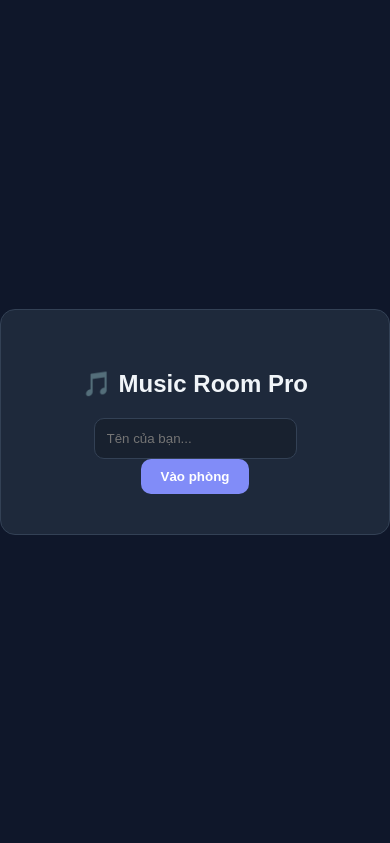
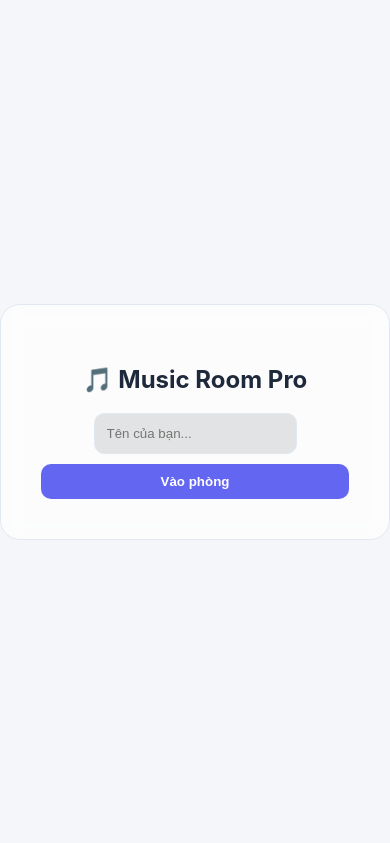
Before and after one commit to leagueoflengend/listenwmebro, a website: page index.html in a window 390 px wide. Shown: the top 843 px of the page. Drawn offline with nearby package versions, Linux system fonts and the light colour scheme; no server answers.

Commit message:
Update index.html

```diff
--- a/index.html
+++ b/index.html
@@ -7,71 +7,78 @@
     <script src="/socket.io/socket.io.js"></script>
     <style>
         :root {
+            --bg-body: #f4f6f9; --bg-container: rgba(255, 255, 255, 0.7);
+            --text-main: #1e293b; --text-sub: #64748b; --border-color: #e2e8f0;
+            --accent-color: #6366f1; --bg-msg-me: #6366f1; --bg-msg-other: #f1f5f9;
+            --glass-blur: blur(15px); --shadow: 0 10px 40px rgba(0,0,0,0.1);
+        }
+        body.dark-theme {
             --bg-body: #0f172a; --bg-container: rgba(30, 41, 59, 0.6);
             --text-main: #f1f5f9; --text-sub: #94a3b8; --border-color: #334155;
             --accent-color: #818cf8; --bg-msg-me: #818cf8; --bg-msg-other: #1e293b;
-            --glass-blur: blur(15px);
         }
         * { box-sizing: border-box; outline: none; }
         body {
-            margin: 0; padding: 20px; font-family: sans-serif;
+            margin: 0; padding: 20px; font-family: 'Inter', sans-serif;
             background: var(--bg-body); color: var(--text-main);
-            display: flex; flex-direction: column; align-items: center; min-height: 100vh;
+            transition: 0.3s; display: flex; flex-direction: column; align-items: center; min-height: 100vh;
         }
         .container {
             width: 100%; max-width: 1100px; background: var(--bg-container);
             backdrop-filter: var(--glass-blur); -webkit-backdrop-filter: var(--glass-blur);
             padding: 25px; border-radius: 20px; border: 1px solid var(--border-color);
-            display: grid; grid-template-columns: 1fr 320px; gap: 20px; box-shadow: 0 10px 40px rgba(0,0,0,0.3);
+            display: grid; grid-template-columns: 1fr 320px; gap: 20px; box-shadow: var(--shadow); position: relative;
         }
         @media (max-width: 850px) { .container { grid-template-columns: 1fr; } }
-        .player-container { aspect-ratio: 16/9; background: #000; border-radius: 12px; overflow: hidden; border: 2px solid var(--border-color); }
+        .theme-switch { position: absolute; top: 20px; right: 20px; cursor: pointer; color: var(--accent-color); font-size: 1.4em; z-index: 10; }
+        .player-container { aspect-ratio: 16/9; width: 100%; background: #000; border-radius: 12px; overflow: hidden; border: 2px solid var(--border-color); }
         #player { width: 100%; height: 100%; }
         .online-info { font-size: 0.85em; margin-bottom: 10px; color: #10b981; }
-        .search-area { position: relative; }
         .search-bar { display: flex; gap: 10px; margin: 15px 0; }
-        input { flex: 1; padding: 12px; border-radius: 10px; border: 1px solid var(--border-color); background: rgba(0,0,0,0.2); color: #fff; }
+        input { flex: 1; padding: 12px; border-radius: 10px; border: 1px solid var(--border-color); background: rgba(0,0,0,0.1); color: inherit; }
         button { padding: 10px 20px; border: none; border-radius: 10px; background: var(--accent-color); color: #fff; cursor: pointer; font-weight: bold; }
-        .results-box { position: absolute; width: 100%; background: #1e293b; border-radius: 10px; z-index: 100; display: none; max-height: 300px; overflow-y: auto; top: 100%; border: 1px solid var(--border-color); }
+        .results-box { position: absolute; width: 100%; background: var(--bg-container); backdrop-filter: blur(20px); border-radius: 10px; z-index: 100; display: none; max-height: 300px; overflow-y: auto; top: 100%; border: 1px solid var(--border-color); }
         .results-box.active { display: block; }
-        .result-item { display: flex; gap: 10px; padding: 10px; cursor: pointer; border-bottom: 1px solid #334155; }
-        .result-item:hover { background: #2d3748; }
-        .result-item img { width: 70px; border-radius: 4px; }
-        .queue-box, .chat-area { background: rgba(0,0,0,0.2); border-radius: 12px; border: 1px solid var(--border-color); }
+        .result-item { display: flex; gap: 10px; padding: 10px; border-bottom: 1px solid var(--border-color); cursor: pointer; }
+        .queue-box, .chat-area { background: rgba(0,0,0,0.1); border-radius: 12px; border: 1px solid var(--border-color); }
         .queue-box { height: 200px; overflow-y: auto; padding: 10px; margin-bottom: 15px; }
         .chat-area { height: 380px; display: flex; flex-direction: column; overflow: hidden; }
         #chatMsgs { flex: 1; overflow-y: auto; padding: 10px; display: flex; flex-direction: column; gap: 8px; }
-        .msg { max-width: 85%; padding: 8px 12px; border-radius: 10px; font-size: 0.9em; position: relative; }
+        .msg { max-width: 85%; padding: 8px 12px; border-radius: 12px; font-size: 0.9em; position: relative; }
         .msg-time { font-size: 0.7em; opacity: 0.5; margin-left: 8px; }
-        .msg.me { align-self: flex-end; background: var(--bg-msg-me); }
+        .msg.me { align-self: flex-end; background: var(--bg-msg-me); color: white; }
         .msg.other { align-self: flex-start; background: var(--bg-msg-other); }
-        #join { position: fixed; inset: 0; background: #0f172a; z-index: 1000; display: flex; justify-content: center; align-items: center; }
+        #join { position: fixed; inset: 0; background: var(--bg-body); z-index: 1000; display: flex; justify-content: center; align-items: center; }
+        /* Style cho nút trong hàng đợi */
+        .q-btn { background: none; border: none; padding: 5px; cursor: pointer; color: var(--text-sub); transition: 0.2s; }
+        .q-btn:hover { color: var(--accent-color); transform: scale(1.2); }
     </style>
 </head>
 <body>
     <div id="join">
-        <div style="text-align:center; background:#1e293b; padding:40px; border-radius:15px; border: 1px solid var(--border-color);">
+        <div style="text-align:center; background:var(--bg-container); padding:40px; border-radius:20px; border: 1px solid var(--border-color); backdrop-filter: blur(10px);">
             <h2>🎵 Music Room Pro</h2>
             <input id="uNameInp" placeholder="Tên của bạn..." onkeypress="if(event.key==='Enter')app.join()">
-            <button onclick="app.join()">Vào phòng</button>
+            <button onclick="app.join()" style="width:100%; margin-top:10px;">Vào phòng</button>
         </div>
     </div>
     <div class="container">
+        <div class="theme-switch" onclick="app.toggleTheme()"><i id="theme-icon" class="fas fa-moon"></i></div>
         <div class="main">
-            <div class="online-info">🟢 Online (<span id="uCount">0</span>): <span id="uList">Đang tải...</span></div>
+            <div class="online-info">🟢 Online (<span id="uCount">0</span>): <span id="uList">...</span></div>
             <div class="player-container"><div id="player"></div></div>
-            <div class="search-area">
+            <div class="search-area" style="position:relative">
                 <div class="search-bar">
-                    <input id="sInp" placeholder="Tìm tên bài hoặc dán link..." onkeypress="if(event.key==='Enter')app.search()">
+                    <input id="sInp" placeholder="Tìm bài hoặc dán link..." onkeypress="if(event.key==='Enter')app.search()">
                     <button onclick="app.search()">Tìm bài</button>
-                    <button onclick="app.playLink()" style="background:#10b981">Phát Link</button>
+                    <button onclick="app.playLink()" style="background:#10b981">Thêm Link</button>
                 </div>
                 <div id="results" class="results-box"></div>
             </div>
             <button onclick="app.skip()" style="width:100%; background:#ef4444; margin-top:5px">⏭ Skip bài</button>
         </div>
         <div class="sidebar">
-            <h3 style="margin: 0 0 10px 0; font-size: 1em;">📜 Hàng đợi</h3>
+            <h3 style="margin: 0 0 10px 0; font-size: 1em; color: var(--accent-color);">📜 HÀNG ĐỢI</h3>
             <div id="qBox" class="queue-box"></div>
             <div class="chat-area">
                 <div id="chatMsgs"></div>
```
